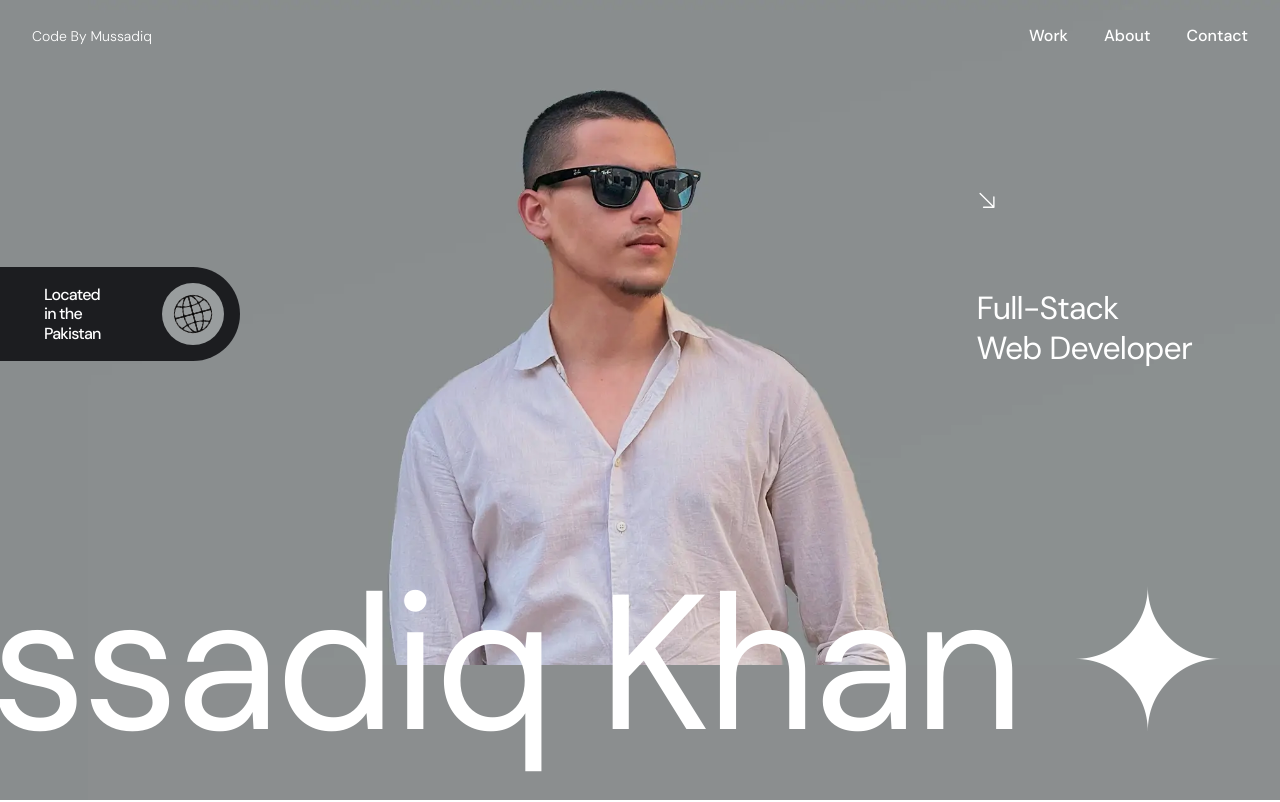
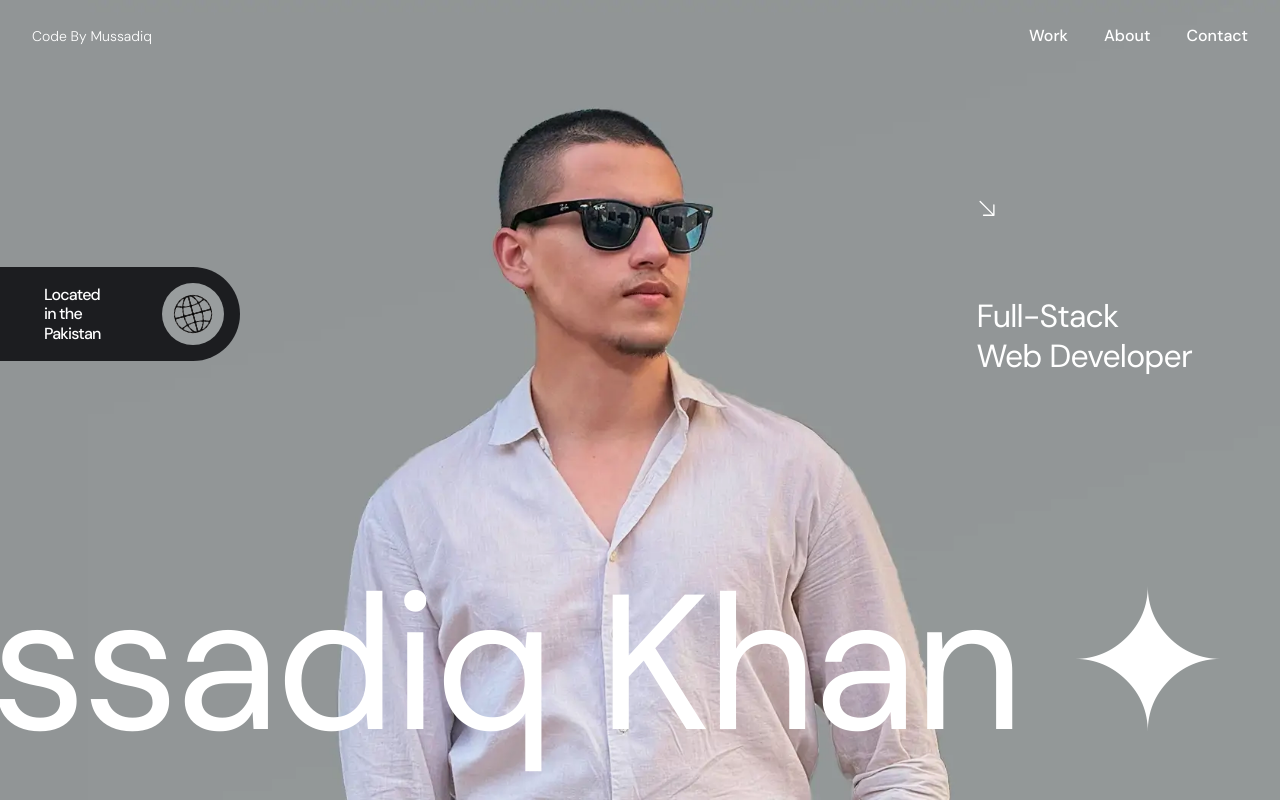
Before and after one commit to mussadiqkhan6886/portfolionew, a Next.js app: page / in a window 1280 px wide. Shown: the top 802 px of the page. Built offline with nearby package versions, Linux system fonts and the light colour scheme; a web font is replaced by a local one.

Commit message:
changes done

```diff
--- a/app/about/page.tsx
+++ b/app/about/page.tsx
@@ -1,10 +1,9 @@
 import type { Metadata } from "next";
-import AboutComp from '@/components/comp/AboutComp'
 import Services from '@/components/comp/Services'
 import { services } from '@/constants'
 import { SITE_URL } from '@/app/layout'
 import Image from 'next/image'
-import React from 'react'
+import AboutComp from "@/components/comp/AboutComp";
 
 export const metadata: Metadata = {
   title: "About",
--- a/components/comp/AboutComp.tsx
+++ b/components/comp/AboutComp.tsx
@@ -4,7 +4,7 @@ import Image from 'next/image';
 import FloatEffect from '../ui/FloatEffect';
 import UseParallexImage from '@/lib/hooks/UseParallexImage';
 
-const About = () => {
+const AboutComp = () => {
 
   const {containerRef, imageBoxRef, imageRef} = UseParallexImage(-15, 15)
 
@@ -37,4 +37,4 @@ const About = () => {
   );
 };
 
-export default About;
+export default AboutComp;
--- a/sections/Hero.tsx
+++ b/sections/Hero.tsx
@@ -6,9 +6,17 @@ import { HiArrowDownRight } from 'react-icons/hi2'
 
 const Hero = () => {
   return (
-    <section style={{backgroundImage: `URL(${"/img3.webp"})`, backgroundPosition: "top", backgroundRepeat: "no-repeat"}} className="w-full h-dvh relative bg-gray/98 overflow-hidden bg-cover xl:bg-contain">
+    <section className="w-full h-dvh relative bg-gray/98 overflow-hidden bg-cover xl:bg-contain">
+       <Image
+        src="/img3.webp"
+        alt="hero image of mussadiq khan"
+        fill
+        priority
+        fetchPriority="high"
+        className="object-cover absolute inset-0"
+      />
       <div className="absolute w-22 h-dvh left-0 bg-gray hidden lg:block" />
-      <div className="absolute w-screen h-dvh inset-0 bg-black/10" />
+      <div className="absolute w-screen h-dvh inset-0 bg-black/5" />
       <FloatEffect output={[10, -150]} className="absolute flex justify-between w-full left-1/2 bottom-0 sm:top-[57%] -translate-x-1/2 sm:-translate-y-1/2 h-32 sm:h-37 items-center">
         <div className="bg-text text-white hidden sm:flex p-4 rounded-r-full items-center justify-between w-60">
           <div className="w-[50%] ml-7">
@@ -16,11 +24,11 @@ const Hero = () => {
           </div>
           <div className="w-[30%] flex justify-end">
             <div className='bg-gray aspect-square w-full flex items-center justify-center rounded-full '>
-              <Image fetchPriority="high" priority src="/globes.gif" alt="globe" width={42} height={42} className="rounded-full  mix-blend-darken animate-rotate" />
+              <Image src="/globes.gif" alt="globe" width={42} height={42} className="rounded-full  mix-blend-darken animate-rotate" />
             </div>
           </div>
         </div>
-        <div className="flex flex-col ml-10 mb-10 h-full justify-end pr-4 md:pr-22">
+        <div className="flex flex-col ml-10 mb-6 h-full justify-end pr-4 md:pr-22">
           <FloatEffect output={[0, -80]}>
             <HiArrowDownRight size={22} color='white' />
           </FloatEffect>
```
Also changed, not shown: lib/hooks/UseParallexImage.ts (renamed from lib/hooks/UseParallexImage.tsx), lib/hooks/useCustomCursor.ts (renamed from lib/hooks/useCustomCursor.tsx).
